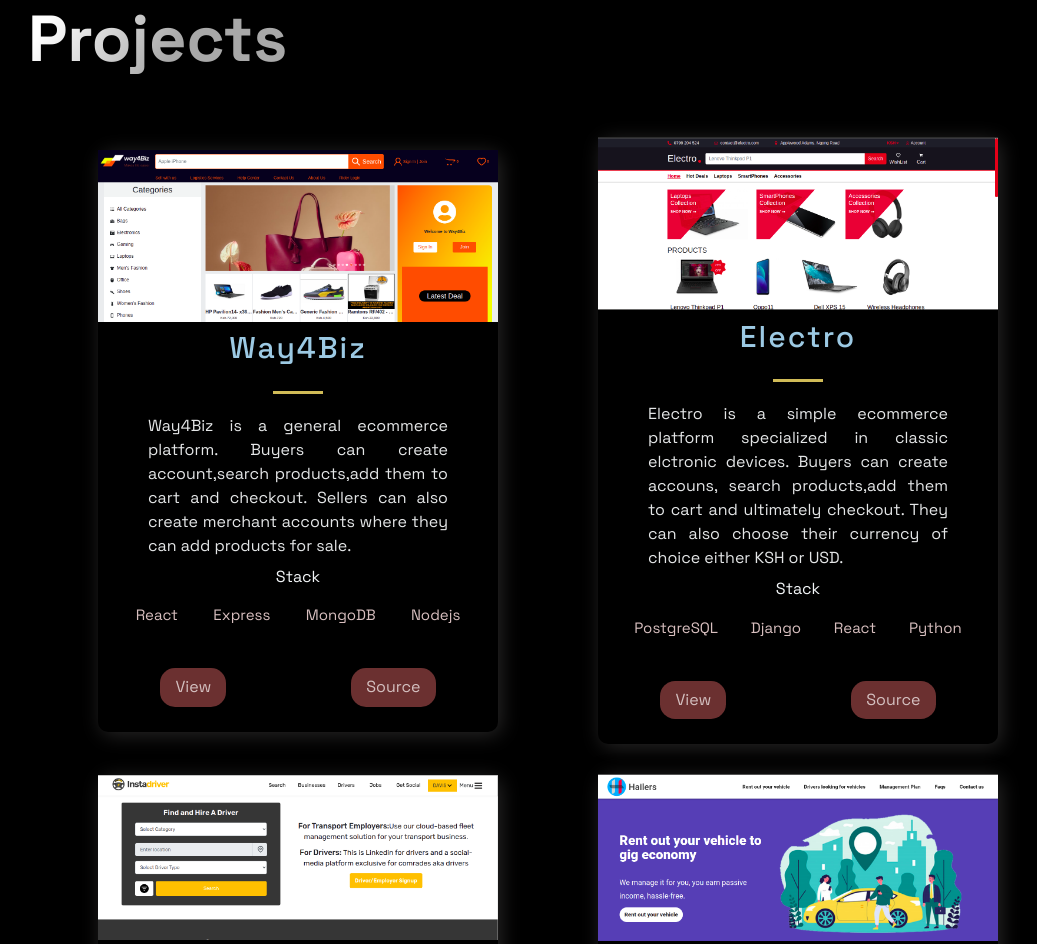
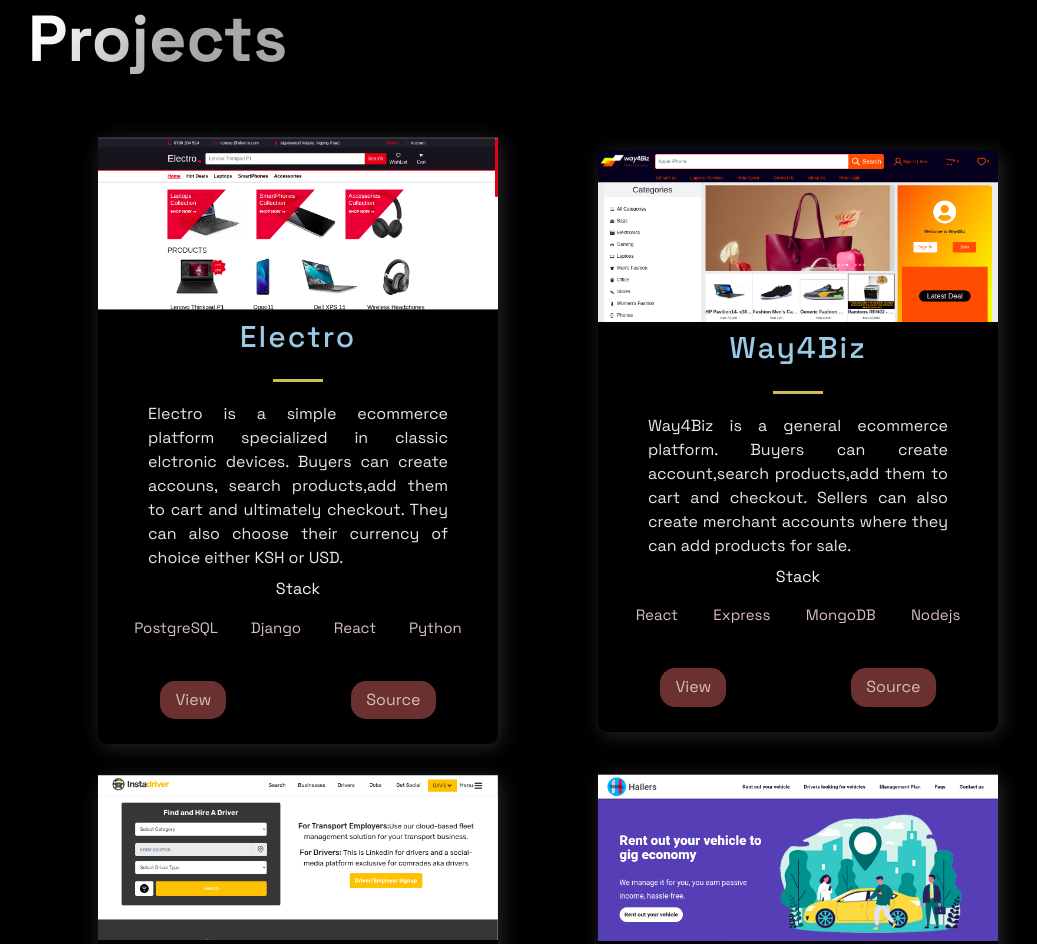
Before and after one commit to HarryNdegwa/super-duper-octo-computing-machine, a Next.js app: page / in a window 1280 px wide. Shown: the part 820-1764 px from the top of the page, without its empty margins (92-1129 px from the left). Built offline with nearby package versions, Linux system fonts and the light colour scheme.

Commit message:
Updated experience order

```diff
--- a/src/constants/constants.js
+++ b/src/constants/constants.js
@@ -1,4 +1,14 @@
 export const projects = [
+  {
+    title: "Electro",
+    description:
+      "Electro is a simple ecommerce platform specialized in classic elctronic devices. Buyers can create accouns, search products,add them to cart and ultimately checkout. They can also choose their currency of choice either KSH or USD.",
+    image: "/images/electro.png",
+    tags: ["PostgreSQL", "Django", "React", "Python"],
+    source: "https://github.com/HarryNdegwa/catalogue-jwt",
+    visit: "https://electrosite.netlify.app/",
+    id: 1,
+  },
   {
     title: "Way4Biz",
     description:
@@ -8,16 +18,6 @@
     source: "https://github.com/KelvinMitaki/way4biz",
     visit: "https://way4biz-e-commerce.herokuapp.com/",
     id: 0,
-  },
-  {
-    title: "Electro",
-    description:
-      "Electro is a simple ecommerce platform specialized in classic elctronic devices. Buyers can create accouns, search products,add them to cart and ultimately checkout. They can also choose their currency of choice either KSH or USD.",
-    image: "/images/electro.png",
-    tags: ["PostgreSQL", "Django", "React", "Python"],
-    source: "https://github.com/HarryNdegwa/catalogue-jwt",
-    visit: "https://electrosite.netlify.app/",
-    id: 1,
   },
   {
     title: "Instadriver",
```
